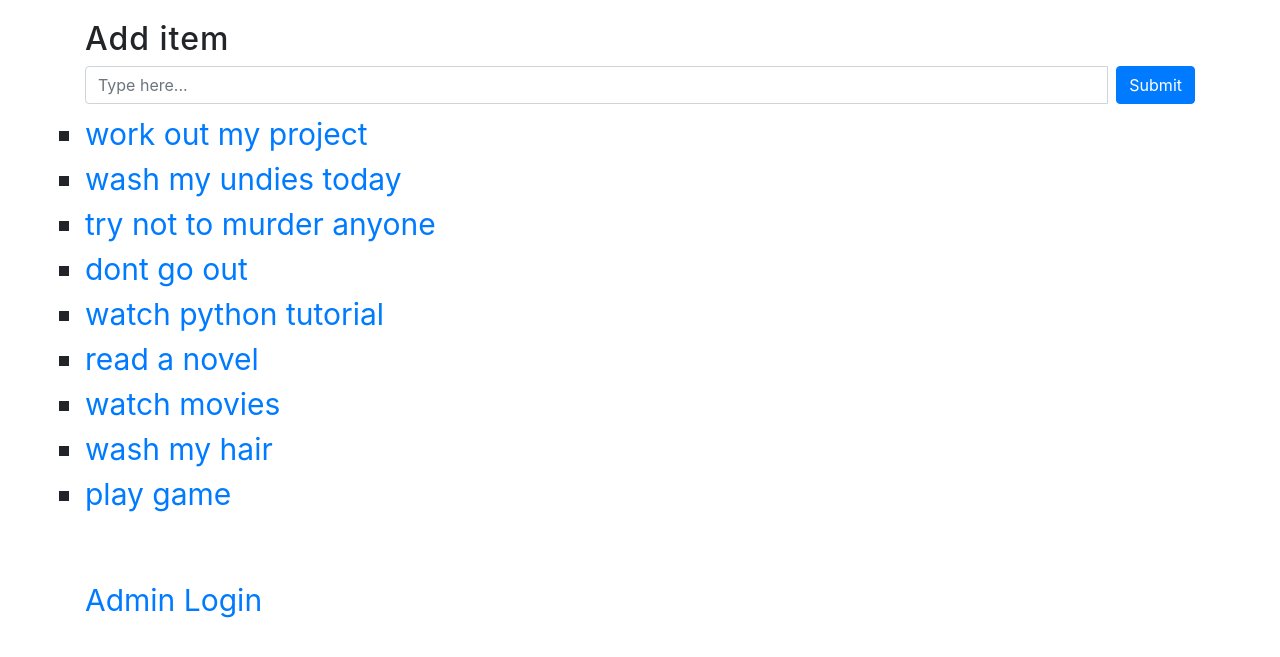
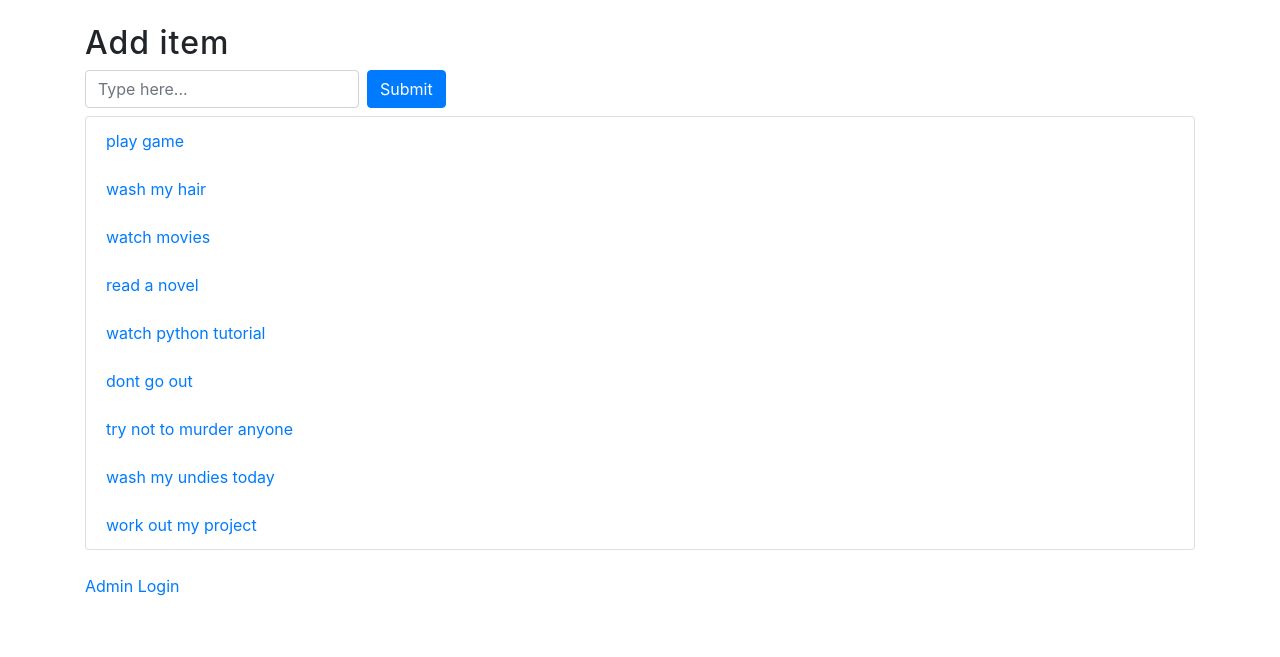
Before and after one commit to Hikmahx/Todo_list, a Django app: page / in a window 1280 px wide. Shown: the part 64-721 px from the top of the page. Run offline with Django 3.2, Linux system fonts and the light colour scheme; data comes from the database, SQL or seed files in the repository; both versions use the stored data as it was after the commit; some libraries are stand-ins or nearby versions.

Commit message:
made a few changes to my html and tried using search bar

```diff
--- a/Todo_app/static/css/style.css
+++ b/Todo_app/static/css/style.css
@@ -1,13 +1,6 @@
-a{
-  color:navy;
-}
-
-.container{
-  margin-top: 20px;
+*{
   font-size: 30px;
 }
-
-li{
-  list-style-type: square;
-
+a{
+  color:black;
 }
--- a/Todo_app/templates/Todo_app/index.html
+++ b/Todo_app/templates/Todo_app/index.html
@@ -1,19 +1,29 @@
 {% extends 'Todo_app/base.html' %}
 
 {% block content %}
+
+<div class="row mt-4">
+  <div class="col">
+    <h2>Add item</h2>
+    <form action="/add_item/" method="POST" class="form-inline">{% csrf_token %}
+      <input	type="text" name="content"	class="form-control mb-2 mr-sm-2"	placeholder="Type here...">
+      <button type="submit" class="btn btn-primary mb-2">Submit</button>
+    </form>
+  </div>
+</div>
 <div class="row">
   <div class="col">
-    <h2>Add item</h2>
-    <div	class="input-group">
-      <input	type="text"	class="form-control mb-2 mr-sm-2"	placeholder="Type here...">
-  		<button type="submit" class="btn btn-primary mb-2">Submit</button>
-    </div>
-    <ol>
+    <ol class="list-group">
       {% for items in listed %}
       <!--items is the object id in views and listed is all the objects in views-->
-      <li><a href="details/{{items.id}}">{{items.text}}</a></li>
+      <li class="list-group-item"><a href="details/{{items.id}}">{{items.text}}</a>
+
+      </li>
       {% endfor %}
     </ol>
+ </div>
 </div>
-</div>
+
+
+
 {% endblock %}
--- a/Todo_app/urls.py
+++ b/Todo_app/urls.py
@@ -3,6 +3,7 @@
 
 
 urlpatterns = [
-    path('', views.index, name="index"),
-    path('details/<int:id>/', views.details, name="details")
+    path('', views.index, name="index"),#calls the index fxn of view
+    path('details/<int:id>/', views.details, name="details"),
+    path('add_item/', views.add_item),
 ]
--- a/Todo_app/views.py
+++ b/Todo_app/views.py
@@ -1,12 +1,12 @@
 from django.shortcuts import render
 from django.http import HttpResponse
-
+from django.utils import timezone
 from .models import Todo
 
 # Create your views here.
 def index(request):
     #return HttpResponse("it is working!")
-    listed = Todo.objects.all()
+    listed = Todo.objects.all().order_by("-added_date")
     context ={
         "text" : "To do items",
         "listed": listed
@@ -19,3 +19,11 @@
         'items': items
     }
     return render(request, 'Todo_app/details.html', context)
+
+def add_item(request):
+    current_date = timezone.now()
+    content = request.POST["content"]
+    created_object=Todo.objects.create(added_date=current_date, text=content)
+    print(created_object)
+    print(created_object.id)
+    return render(request, 'Todo_app/index.html')
```
Also changed, not shown: db.sqlite3, 1 other file.
